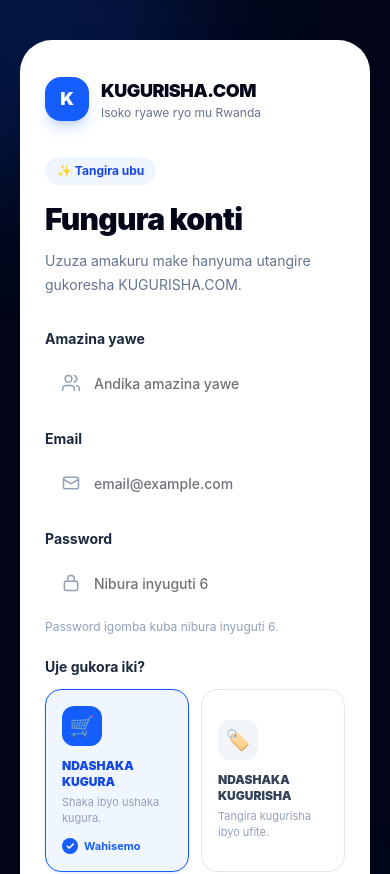
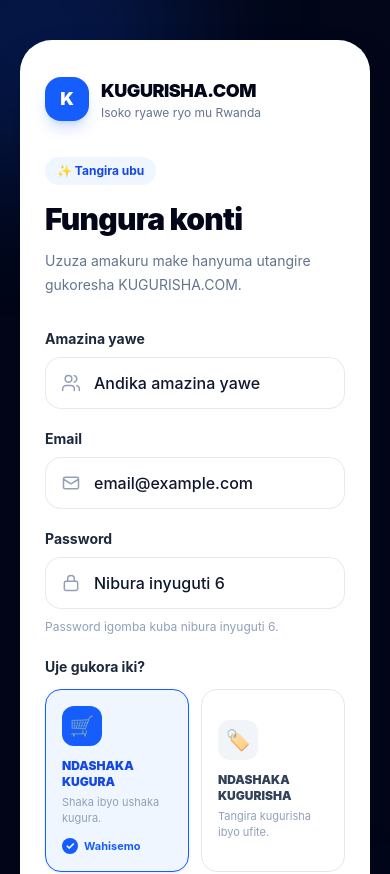
Before and after one commit to felixdenis1/kugurisha, a React (Vite) app: page /register in a window 390 px wide. Shown: the top 874 px of the page. Built offline with nearby package versions, Linux system fonts and the light colour scheme; no server answers.

Commit message:
Fix global light theme and mobile input visibility

```diff
--- a/src/index.css
+++ b/src/index.css
@@ -1,71 +1,31 @@
 @import "tailwindcss";
 
 /* =========================================================
-   KUGURISHA.COM — GLOBAL THEME
+   KUGURISHA.COM — GLOBAL LIGHT DESIGN SYSTEM
+   Premium / Glass / Mobile-first
    ========================================================= */
 
 :root {
-  --bg: #09090b;
-  --bg-secondary: #111113;
-
-  --surface: #151518;
-  --surface-hover: #1c1c20;
-
-  --text: #ffffff;
-  --text-secondary: #a1a1aa;
-  --text-muted: #71717a;
-
-  --border: rgba(255, 255, 255, 0.1);
-  --border-strong: rgba(255, 255, 255, 0.18);
-
-  --input-bg: rgba(255, 255, 255, 0.05);
-
-  --inverse-bg: #ffffff;
-  --inverse-text: #09090b;
-
-  --soft-bg: rgba(255, 255, 255, 0.05);
-  --soft-bg-hover: rgba(255, 255, 255, 0.09);
-
-  --danger-bg: rgba(239, 68, 68, 0.1);
-  --danger-border: rgba(239, 68, 68, 0.2);
-  --danger-text: #fca5a5;
-
-  --success-bg: rgba(34, 197, 94, 0.1);
-  --success-border: rgba(34, 197, 94, 0.2);
-  --success-text: #86efac;
-
-  --warning-bg: rgba(245, 158, 11, 0.1);
-  --warning-border: rgba(245, 158, 11, 0.2);
-  --warning-text: #fcd34d;
-
-  color-scheme: dark;
-}
-
-/* =========================================================
-   LIGHT THEME
-   ========================================================= */
-
-:root[data-theme="light"] {
-  --bg: #ffffff;
-  --bg-secondary: #f8f8f8;
+  --bg: #f8fafc;
+  --bg-secondary: #f1f5f9;
 
   --surface: #ffffff;
-  --surface-hover: #f4f4f5;
+  --surface-hover: #f8fafc;
 
-  --text: #09090b;
-  --text-secondary: #52525b;
-  --text-muted: #a1a1aa;
+  --text: #0f172a;
+  --text-secondary: #475569;
+  --text-muted: #94a3b8;
 
-  --border: rgba(0, 0, 0, 0.1);
-  --border-strong: rgba(0, 0, 0, 0.16);
+  --border: rgba(15, 23, 42, 0.09);
+  --border-strong: rgba(15, 23, 42, 0.14);
 
   --input-bg: #ffffff;
 
-  --inverse-bg: #09090b;
+  --inverse-bg: #0f172a;
   --inverse-text: #ffffff;
 
-  --soft-bg: rgba(0, 0, 0, 0.04);
-  --soft-bg-hover: rgba(0, 0, 0, 0.07);
+  --soft-bg: rgba(15, 23, 42, 0.035);
+  --soft-bg-hover: rgba(15, 23, 42, 0.06);
 
   --danger-bg: #fef2f2;
   --danger-border: #fecaca;
@@ -78,6 +38,9 @@
   --warning-bg: #fffbeb;
   --warning-border: #fde68a;
   --warning-text: #d97706;
+
+  --primary: #2563eb;
+  --primary-hover: #1d4ed8;
 
   color-scheme: light;
 }
@@ -92,21 +55,17 @@
 
   background: var(--bg);
   color: var(--text);
+  color-scheme: light;
 
-  color-scheme: dark;
+  text-rendering: optimizeLegibility;
+  -webkit-font-smoothing: antialiased;
+  -moz-osx-font-smoothing: grayscale;
 
-  transition:
-    background-color 200ms ease,
-    color 200ms ease;
-}
-
-html[data-theme="light"] {
-  color-scheme: light;
+  scroll-behavior: smooth;
 }
 
 body {
   margin: 0;
-
   min-width: 320px;
   min-height: 100vh;
 
@@ -122,14 +81,12 @@
     "Segoe UI",
     sans-serif;
 
-  transition:
-    background-color 200ms ease,
-    color 200ms ease;
+  -webkit-font-smoothing: antialiased;
+  text-rendering: optimizeLegibility;
 }
 
 #root {
   min-height: 100vh;
-
   background: var(--bg);
   color: var(--text);
 }
@@ -138,12 +95,14 @@
    GLOBAL BOX MODEL
    ========================================================= */
 
-* {
+*,
+*::before,
+*::after {
   box-sizing: border-box;
 }
 
 /* =========================================================
-   TAP HIGHLIGHT
+   TAP / MOBILE BEHAVIOR
    ========================================================= */
 
 button,
@@ -154,19 +113,9 @@
   -webkit-tap-highlight-color: transparent;
 }
 
-/*
-  IMPORTANT:
-  Ntidushyiramo color kuri button global.
-
-  Tailwind utilities nka:
-  text-white
-  text-black
-  text-blue-600
-  text-red-500
-  n'izindi
-
-  zigomba gukomeza kugenzura button text.
-*/
+/* =========================================================
+   BUTTONS
+   ========================================================= */
 
 button {
   font-family: inherit;
@@ -177,20 +126,28 @@
 }
 
 /* =========================================================
-   FORM ELEMENTS
+   FORMS — CRITICAL INPUT VISIBILITY
    ========================================================= */
 
 input,
 textarea,
 select {
-  color: var(--text);
+  color: #0f172a;
+  background-color: #ffffff;
+
   border-color: var(--border);
-  background-color: var(--input-bg);
+
+  caret-color: #2563eb;
+
+  -webkit-text-fill-color: #0f172a;
+
+  font-family: inherit;
 }
 
 input::placeholder,
 textarea::placeholder {
-  color: var(--text-muted);
+  color: #94a3b8;
+  opacity: 1;
 }
 
 input:focus,
@@ -200,12 +157,49 @@
 }
 
 /* =========================================================
+   AUTOFILL — CHROME / ANDROID / IOS
+   ========================================================= */
+
+input:-webkit-autofill,
+input:-webkit-autofill:hover,
+input:-webkit-autofill:focus,
+textarea:-webkit-autofill,
+textarea:-webkit-autofill:hover,
+textarea:-webkit-autofill:focus,
+select:-webkit-autofill,
+select:-webkit-autofill:hover,
+select:-webkit-autofill:focus {
+  -webkit-text-fill-color: #0f172a;
+  caret-color: #2563eb;
+
+  -webkit-box-shadow: 0 0 0 1000px #ffffff inset;
+  box-shadow: 0 0 0 1000px #ffffff inset;
+
+  transition: background-color 9999s ease-in-out 0s;
+}
+
+/* =========================================================
+   DISABLED FORM FIELDS
+   ========================================================= */
+
+input:disabled,
+textarea:disabled,
+select:disabled {
+  color: #64748b;
+  background-color: #f8fafc;
+
+  -webkit-text-fill-color: #64748b;
+
+  cursor: not-allowed;
+}
+
+/* =========================================================
    TEXT SELECTION
    ========================================================= */
 
 ::selection {
-  background: rgba(37, 99, 235, 0.25);
-  color: var(--text);
+  background: rgba(37, 99, 235, 0.18);
+  color: #0f172a;
 }
 
 /* =========================================================
@@ -222,12 +216,12 @@
 }
 
 ::-webkit-scrollbar-thumb {
-  background: var(--border-strong);
+  background: rgba(15, 23, 42, 0.14);
   border-radius: 999px;
 }
 
 ::-webkit-scrollbar-thumb:hover {
-  background: var(--text-muted);
+  background: rgba(15, 23, 42, 0.24);
 }
 
 /* =========================================================
@@ -271,9 +265,12 @@
 }
 
 .kg-input {
-  background: var(--input-bg);
-  color: var(--text);
+  background: #ffffff;
+  color: #0f172a;
   border-color: var(--border);
+
+  caret-color: #2563eb;
+  -webkit-text-fill-color: #0f172a;
 }
 
 .kg-soft {
@@ -285,53 +282,32 @@
 }
 
 /* =========================================================
-   LINKS
+   PREMIUM GLASS SYSTEM
    ========================================================= */
-/* =========================================================
-   KUGURISHA.COM — PREMIUM GLASS SYSTEM
-========================================================= */
 
 .glass {
-  background: color-mix(
-    in srgb,
-    var(--surface) 72%,
-    transparent
-  );
-  border: 1px solid color-mix(
-    in srgb,
-    var(--border-strong) 65%,
-    transparent
-  );
+  background: rgba(255, 255, 255, 0.72);
+
+  border: 1px solid rgba(15, 23, 42, 0.08);
+
   backdrop-filter: blur(24px) saturate(150%);
   -webkit-backdrop-filter: blur(24px) saturate(150%);
 }
 
 .glass-soft {
-  background: color-mix(
-    in srgb,
-    var(--surface) 58%,
-    transparent
-  );
-  border: 1px solid color-mix(
-    in srgb,
-    var(--border) 70%,
-    transparent
-  );
+  background: rgba(255, 255, 255, 0.58);
+
+  border: 1px solid rgba(15, 23, 42, 0.06);
+
   backdrop-filter: blur(18px) saturate(140%);
   -webkit-backdrop-filter: blur(18px) saturate(140%);
 }
 
 .glass-strong {
-  background: color-mix(
-    in srgb,
-    var(--surface) 84%,
-    transparent
-  );
-  border: 1px solid color-mix(
-    in srgb,
-    var(--border-strong) 75%,
-    transparent
-  );
+  background: rgba(255, 255, 255, 0.84);
+
+  border: 1px solid rgba(15, 23, 42, 0.1);
+
   backdrop-filter: blur(30px) saturate(160%);
   -webkit-backdrop-filter: blur(30px) saturate(160%);
 }
@@ -345,7 +321,27 @@
 .glass-glow {
   box-shadow:
     0 0 0 1px rgba(59, 130, 246, 0.08),
-    0 25px 80px -35px rgba(37, 99, 235, 0.30);
+    0 25px 80px -35px rgba(37, 99, 235, 0.3);
+}
+
+/* =========================================================
+   MOBILE INPUT SAFETY
+   ========================================================= */
+
+input,
+textarea,
+select,
+button {
+  font-size: 16px;
+}
+
+@media (min-width: 768px) {
+  input,
+  textarea,
+  select,
+  button {
+    font-size: 15px;
+  }
 }
 
 /* =========================================================
```
